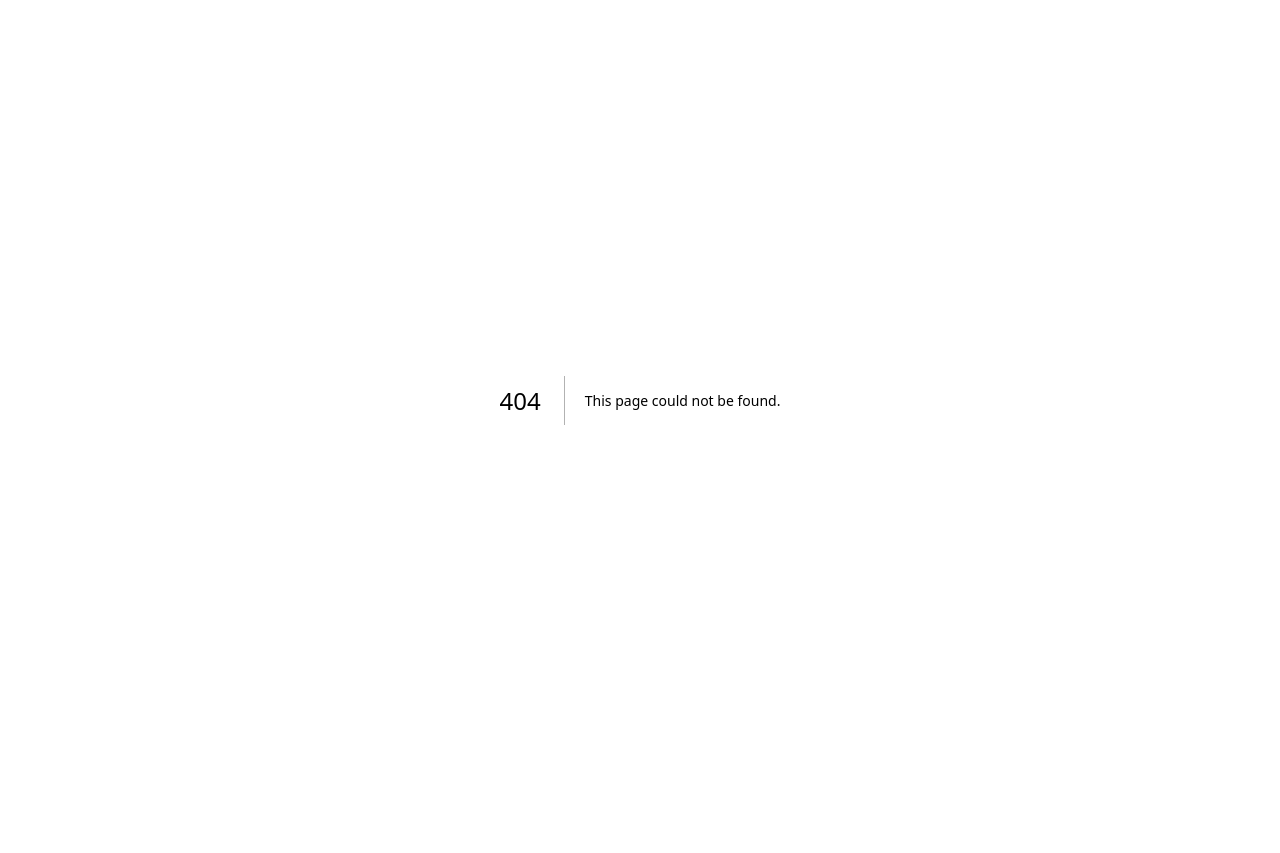
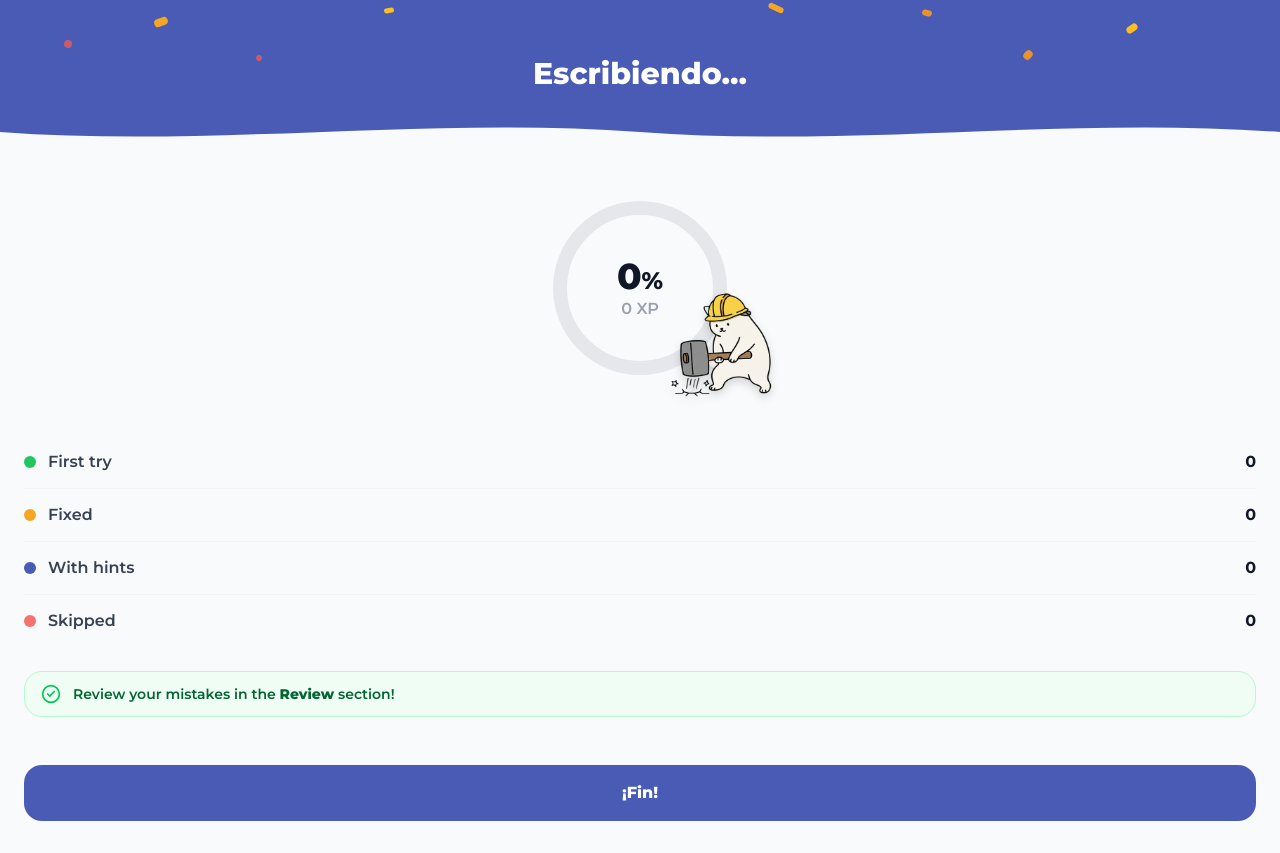
Before and after one commit to rogergongas8/BSP, a Next.js app: page /escribiendo/1/results in a window 1280 px wide. Before the commit this address had no page. Before the commit the page ends 800 px from the top, so only its background shows below. Built offline with nearby package versions, Linux system fonts and the light colour scheme.

Commit message:
scoreboard

```diff
--- a/src/app/(app)/escribiendo/[tenseId]/page.tsx
+++ b/src/app/(app)/escribiendo/[tenseId]/page.tsx
@@ -19,7 +19,7 @@ function DottedWord({ word }: { word: string }) {
   const [hovered, setHovered] = useState(false)
   return (
     <span
-      className="text-gray-700 font-medium text-base cursor-pointer transition-colors duration-150"
+      className="text-gray-700 font-medium text-sm cursor-pointer transition-colors duration-150"
       style={{
         textDecoration: 'underline dotted',
         textDecorationColor: hovered ? '#E8922A' : '#CBD5E1',
@@ -147,25 +147,27 @@ export default function PracticePage({ params }: { params: Promise<{ tenseId: st
   const [showHint, setShowHint] = useState(false)
   const [progress, setProgress] = useState(0)
   const [mistakeIndex, setMistakeIndex] = useState(0)
+  const [stats, setStats] = useState({ firstTry: 0, fixed: 0, withHints: 0, skipped: 0 })
+  const hadErrorRef = useRef(false)
+  const usedHintRef = useRef(false)
   const inputRef = useRef<HTMLInputElement>(null)
 
   const charName = meta.character.charAt(0).toUpperCase() + meta.character.slice(1)
 
   const fetchPhrase = useCallback(async () => {
-    setLoading(true)
+    setPhrase(null)
     setInput('')
     setStatus('idle')
     setHint(null)
     setHighlight(null)
     setShowHint(false)
-    try {
-      const res = await fetch(`/api/phrases/random?tense=${encodeURIComponent(meta.tense)}`)
-      const json = await res.json()
-      if (json.data) setPhrase(json.data)
-    } finally {
-      setLoading(false)
-      setTimeout(() => inputRef.current?.focus(), 300)
-    }
+    hadErrorRef.current = false
+    usedHintRef.current = false
+    const res = await fetch(`/api/phrases/random?tense=${encodeURIComponent(meta.tense)}`)
+    const json = await res.json()
+    if (json.data) setPhrase(json.data)
+    setLoading(false)
+    setTimeout(() => inputRef.current?.focus(), 50)
   }, [meta.tense])
 
   useEffect(() => { fetchPhrase() }, [fetchPhrase])
@@ -177,6 +179,8 @@ export default function PracticePage({ params }: { params: Promise<{ tenseId: st
     if (result.hint) setHint(result.hint)
     setHighlight(result.highlight ?? null)
     if (result.status !== 'correct') {
+      hadErrorRef.current = true
+      setShowHint(false)
       setMistakeIndex(i => (i + 1) % 4)
       setTimeout(() => inputRef.current?.focus(), 50)
     }
@@ -184,13 +188,42 @@ export default function PracticePage({ params }: { params: Promise<{ tenseId: st
 
   const handleNext = () => {
     const next = progress + 1
-    if (next >= SESSION_TOTAL) { router.back(); return }
+    // Record stat for this question
+    const newStats = { ...stats }
+    if (!hadErrorRef.current && !usedHintRef.current) newStats.firstTry++
+    else if (hadErrorRef.current && !usedHintRef.current) newStats.fixed++
+    else newStats.withHints++
+    setStats(newStats)
+
+    if (next >= SESSION_TOTAL) {
+      const p = new URLSearchParams({
+        firstTry: String(newStats.firstTry),
+        fixed: String(newStats.fixed),
+        withHints: String(newStats.withHints),
+        skipped: String(newStats.skipped),
+      })
+      router.push(`/escribiendo/${tenseId}/results?${p}`)
+      return
+    }
     setProgress(next)
     fetchPhrase()
   }
 
   const handleSkip = () => {
-    setProgress(p => Math.min(p + 1, SESSION_TOTAL - 1))
+    const next = progress + 1
+    const newStats = { ...stats, skipped: stats.skipped + 1 }
+    setStats(newStats)
+    if (next >= SESSION_TOTAL) {
+      const p = new URLSearchParams({
+        firstTry: String(newStats.firstTry),
+        fixed: String(newStats.fixed),
+        withHints: String(newStats.withHints),
+        skipped: String(newStats.skipped),
+      })
+      router.push(`/escribiendo/${tenseId}/results?${p}`)
+      return
+    }
+    setProgress(next)
     fetchPhrase()
   }
 
@@ -262,7 +295,8 @@ export default function PracticePage({ params }: { params: Promise<{ tenseId: st
               </motion.div>
             ) : phrase ? (
               <motion.div key={phrase.id} className="flex-1 flex flex-col gap-4"
-                initial={{ opacity: 0, y: 10 }} animate={{ opacity: 1, y: 0 }} exit={{ opacity: 0, y: -10 }}
+                initial={{ opacity: 0 }} animate={{ opacity: 1 }} exit={{ opacity: 0 }}
+                transition={{ duration: 0.15 }}
               >
                 {/* Sentence */}
                 <div className="flex flex-col items-center justify-start gap-5 pt-8">
@@ -305,7 +339,7 @@ export default function PracticePage({ params }: { params: Promise<{ tenseId: st
                       <div className="flex items-center gap-4">
                         <Image
                           src={`/images/${tenseId}/Mistake ${mistakeIndex + 1} - ${charName}.png`}
-                          width={170} height={170} alt=""
+                          width={120} height={120} alt=""
                           className="shrink-0"
                         />
                         <div className="flex-1">
@@ -355,12 +389,9 @@ export default function PracticePage({ params }: { params: Promise<{ tenseId: st
                 </motion.button>
                 <motion.button
                   whileTap={{ scale: 0.95 }}
-                  onClick={() => { setShowHint(h => !h); setTimeout(() => inputRef.current?.focus(), 50) }}
-                  className="flex-1 flex items-center justify-center gap-2 py-3 rounded-2xl text-sm font-bold border-2 transition-colors duration-200"
-                  style={showHint
-                    ? { borderColor: '#D1D5DB', color: '#9CA3AF' }
-                    : { borderColor: meta.color, color: meta.color }
-                  }
+                  onClick={() => { setShowHint(h => !h); usedHintRef.current = true; setTimeout(() => inputRef.current?.focus(), 50) }}
+                  className="ml-auto flex items-center gap-2 px-5 py-3 rounded-2xl text-sm font-bold text-white transition-colors duration-200"
+                  style={{ backgroundColor: meta.color }}
                 >
                   <Lightbulb className="w-4 h-4" /> Step-by-step hint
                 </motion.button>
@@ -376,7 +407,7 @@ export default function PracticePage({ params }: { params: Promise<{ tenseId: st
                   whileTap={input.trim() ? { scale: 0.95 } : {}}
                   onClick={handleSubmit}
                   disabled={!input.trim() || loading}
-                  className="flex-1 flex items-center justify-center gap-2 py-3 rounded-2xl text-sm font-black text-white transition-colors duration-200"
+                  className="ml-auto flex items-center gap-2 px-5 py-3 rounded-2xl text-sm font-black text-white transition-colors duration-200"
                   style={{ backgroundColor: input.trim() ? meta.color : '#D1D5DB' }}
                 >
                   <Send className="w-4 h-4" /> Submit
--- /dev/null
+++ b/src/app/(app)/escribiendo/[tenseId]/results/page.tsx
@@ -0,0 +1,188 @@
+'use client'
+
+import { use, useEffect, useRef } from 'react'
+import Image from 'next/image'
+import { useRouter, useSearchParams } from 'next/navigation'
+import { motion } from 'motion/react'
+import { CheckCircle2 } from 'lucide-react'
+import { TENSE_META } from '@/lib/game-logic'
+
+const XP_AT_100: Record<string, number> = {
+  'indefinido':          30,
+  'imperfecto':          25,
+  'pretérito-perfecto':  25,
+}
+
+const SCORE_WEIGHTS = { firstTry: 10, fixed: 8, withHints: 6, skipped: 0 }
+
+const CONFETTI_PIECES = [
+  { x: 12, y: 18, r: -20, color: '#F5A623', w: 14, h: 8 },
+  { x: 72, y: 10, r: 15,  color: '#E8922A', w: 10, h: 6 },
+  { x: 88, y: 25, r: -35, color: '#FBBF24', w: 12, h: 7 },
+  { x: 5,  y: 40, r: 10,  color: '#C85C6E', w: 8,  h: 8 },
+  { x: 60, y: 5,  r: 25,  color: '#F5A623', w: 16, h: 6 },
+  { x: 30, y: 8,  r: -10, color: '#FBBF24', w: 10, h: 5 },
+  { x: 80, y: 50, r: 40,  color: '#E8922A', w: 8,  h: 10 },
+  { x: 20, y: 55, r: -30, color: '#C85C6E', w: 6,  h: 6 },
+]
+
+function CircleProgress({ pct, color, character }: { pct: number; color: string; character: string }) {
+  const R = 80
+  const C = 2 * Math.PI * R
+  const pathRef = useRef<SVGCircleElement>(null)
+
+  useEffect(() => {
+    if (!pathRef.current) return
+    pathRef.current.style.strokeDashoffset = String(C * (1 - pct / 100))
+  }, [pct, C])
+
+  return (
+    <div className="relative flex items-center justify-center" style={{ width: 200, height: 200 }}>
+      <svg width="200" height="200" className="-rotate-90">
+        <circle cx="100" cy="100" r={R} fill="none" stroke="#E5E7EB" strokeWidth="14" />
+        <circle
+          ref={pathRef}
+          cx="100" cy="100" r={R}
+          fill="none"
+          stroke={color}
+          strokeWidth="14"
+          strokeLinecap="round"
+          strokeDasharray={C}
+          strokeDashoffset={C}
+          style={{ transition: 'stroke-dashoffset 1s ease-out' }}
+        />
+      </svg>
+      <div className="absolute flex flex-col items-center leading-tight">
+        <span className="text-4xl font-black text-gray-900">{pct}<span className="text-2xl">%</span></span>
+        <span className="text-base font-semibold text-gray-400">
+          {Math.round((pct / 100) * (XP_AT_100[character] ?? 25))} XP
+        </span>
+      </div>
+      {/* Character overlapping ring */}
+      <div className="absolute -right-10 -bottom-4 pointer-events-none">
+        <Image src={`/images/escribiendo/${character}.png`} width={120} height={120} alt="" className="drop-shadow-lg" />
+      </div>
+    </div>
+  )
+}
+
+const STAT_ROWS = [
+  { key: 'firstTry',  label: 'First try',    color: '#22C55E' },
+  { key: 'fixed',     label: 'Fixed',         color: '#F5A623' },
+  { key: 'withHints', label: 'With hints',    color: '#4A5BB5' },
+  { key: 'skipped',   label: 'Skipped',       color: '#F87171' },
+] as const
+
+export default function ResultsPage({ params }: { params: Promise<{ tenseId: string }> }) {
+  const { tenseId } = use(params)
+  const router = useRouter()
+  const searchParams = useSearchParams()
+  const meta = TENSE_META[tenseId] ?? TENSE_META['indefinido']
+
+  const firstTry  = Number(searchParams.get('firstTry')  ?? 0)
+  const fixed     = Number(searchParams.get('fixed')     ?? 0)
+  const withHints = Number(searchParams.get('withHints') ?? 0)
+  const skipped   = Number(searchParams.get('skipped')   ?? 0)
+  const total     = firstTry + fixed + withHints + skipped
+
+  const rawScore = total > 0
+    ? (firstTry * SCORE_WEIGHTS.firstTry + fixed * SCORE_WEIGHTS.fixed + withHints * SCORE_WEIGHTS.withHints) / (total * 10) * 100
+    : 0
+  const scorePct = Math.round(rawScore)
+  const xpMax = XP_AT_100[tenseId] ?? 25
+  const xpEarned = Math.round((scorePct / 100) * xpMax)
+
+  const stats = { firstTry, fixed, withHints, skipped }
+
+  const tenseLabel: Record<string, string> = {
+    'indefinido': 'Escribiendo...',
+    'imperfecto': 'Escribiendo...',
+    'pretérito-perfecto': 'Escribiendo...',
+  }
+
+  return (
+    <div className="min-h-screen flex flex-col bg-gray-50">
+
+      {/* Blue header */}
+      <div className="relative overflow-hidden" style={{ backgroundColor: meta.color, paddingBottom: 40 }}>
+        {/* Confetti */}
+        {CONFETTI_PIECES.map((p, i) => (
+          <motion.div
+            key={i}
+            className="absolute rounded-sm"
+            style={{ left: `${p.x}%`, top: p.y, width: p.w, height: p.h, backgroundColor: p.color, rotate: p.r }}
+            initial={{ opacity: 0, y: -10 }}
+            animate={{ opacity: 1, y: 0 }}
+            transition={{ delay: i * 0.08, duration: 0.4 }}
+          />
+        ))}
+
+        <div className="pt-14 pb-4 flex flex-col items-center">
+          <motion.h1
+            className="text-3xl font-black text-white"
+            initial={{ opacity: 0, y: 10 }} animate={{ opacity: 1, y: 0 }} transition={{ delay: 0.1 }}
+          >
+            {tenseLabel[tenseId] ?? 'Escribiendo...'}
+          </motion.h1>
+        </div>
+
+        {/* Wave bottom */}
+        <div className="absolute bottom-0 left-0 right-0">
+          <svg viewBox="0 0 402 32" preserveAspectRatio="none" className="w-full block h-8" style={{ color: '#F9FAFB' }}>
+            <path d="M0,16 C67,32 134,0 201,16 C268,32 335,0 402,16 L402,32 L0,32 Z" fill="currentColor" />
+          </svg>
+        </div>
+      </div>
+
+      {/* Content */}
+      <div className="flex-1 flex flex-col px-6 pt-8 pb-8 gap-6">
+
+        {/* Circle + XP */}
+        <div className="flex justify-center pt-2 pb-6">
+          <CircleProgress pct={scorePct} color={meta.color} character={meta.character} />
+        </div>
+
+        {/* Stats list */}
+        <div className="flex flex-col divide-y divide-gray-100">
+          {STAT_ROWS.map(({ key, label, color }) => (
+            <motion.div
+              key={key}
+              className="flex items-center gap-3 py-3.5"
+              initial={{ opacity: 0, x: -10 }}
+              animate={{ opacity: 1, x: 0 }}
+              transition={{ delay: 0.3 + STAT_ROWS.findIndex(r => r.key === key) * 0.08 }}
+            >
+              <span className="w-3 h-3 rounded-full shrink-0" style={{ backgroundColor: color }} />
+              <span className="flex-1 text-base text-gray-700">{label}</span>
+              <span className="text-base font-bold text-gray-900">{stats[key]}</span>
+            </motion.div>
+          ))}
+        </div>
+
+        {/* Review banner */}
+        <motion.div
+          className="flex items-center gap-3 bg-green-50 border border-green-200 rounded-2xl px-4 py-3"
+          initial={{ opacity: 0, y: 8 }} animate={{ opacity: 1, y: 0 }} transition={{ delay: 0.6 }}
+        >
+          <CheckCircle2 className="w-5 h-5 text-green-500 shrink-0" />
+          <p className="text-sm text-green-800">
+            Review your mistakes in the <strong>Review</strong> section!
+          </p>
+        </motion.div>
+
+        <div className="flex-1" />
+
+        {/* Fin button */}
+        <motion.button
+          whileTap={{ scale: 0.97 }}
+          onClick={() => router.push('/')}
+          className="w-full py-4 rounded-2xl text-base font-black text-white"
+          style={{ backgroundColor: meta.color }}
+          initial={{ opacity: 0, y: 10 }} animate={{ opacity: 1, y: 0 }} transition={{ delay: 0.7 }}
+        >
+          ¡Fin!
+        </motion.button>
+      </div>
+    </div>
+  )
+}
```
